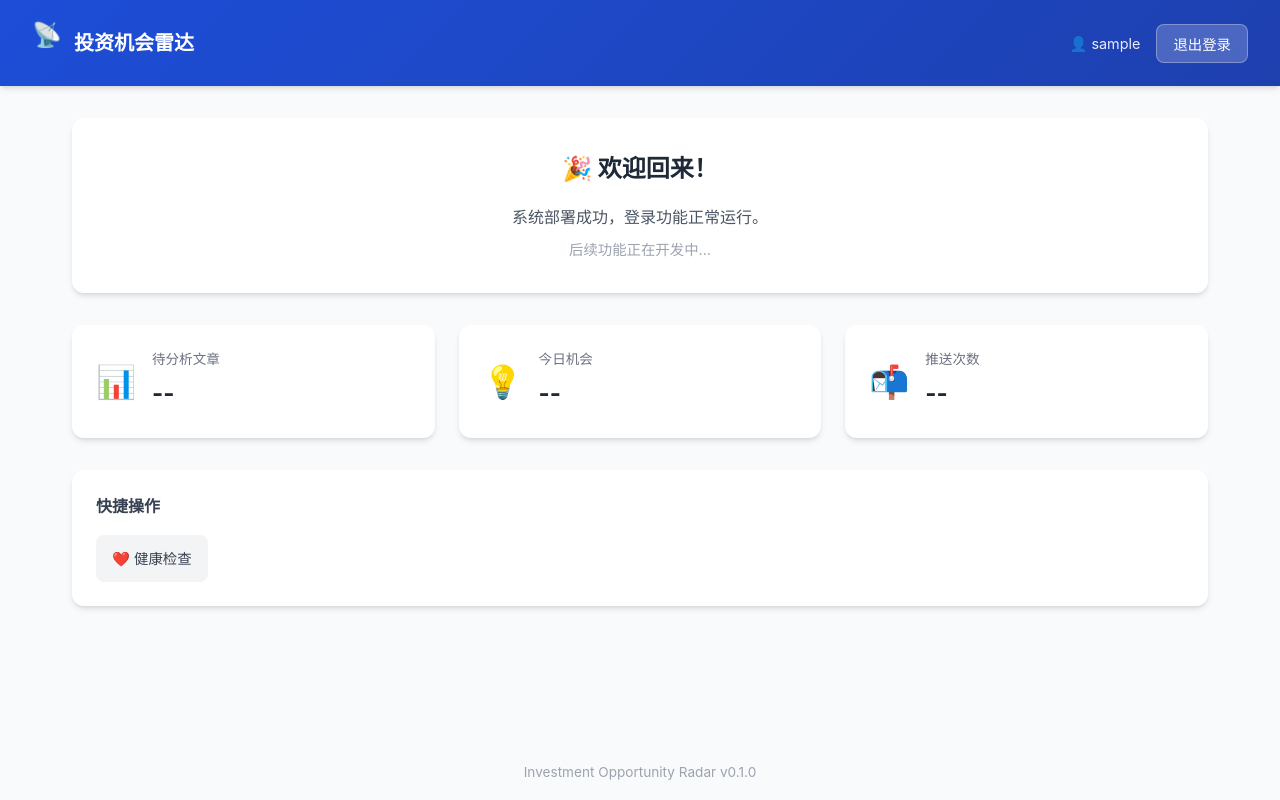
After one commit to zhsh2980/investment-opportunity-radar, a FastAPI app: template src/app/web/templates/dashboard.html in a window 1280 px wide. The commit adds this page. Run offline with FastAPI, Linux system fonts and the light colour scheme; the template is opened without the code that fills it: most values are stand-ins (such as "Sample title", 1, 10 or a date in 2020).

Commit message:
feat: 添加仪表板首页，登录成功后跳转到仪表板

```diff
--- a/src/app/main.py
+++ b/src/app/main.py
@@ -55,13 +55,55 @@ async def healthz():
 @app.get("/login")
 async def login_page(request: Request):
     """登录页面"""
+    # 如果已登录，跳转到首页
+    token = request.cookies.get("session_token")
+    if token:
+        from .core.security import verify_session_token
+        user_id = verify_session_token(token)
+        if user_id:
+            return RedirectResponse(url="/dashboard", status_code=303)
     return templates.TemplateResponse("login.html", {"request": request})
 
 
 @app.get("/")
-async def root():
-    """根路由重定向到登录"""
-    return RedirectResponse(url="/login")
+async def root(request: Request):
+    """根路由"""
+    token = request.cookies.get("session_token")
+    if token:
+        from .core.security import verify_session_token
+        user_id = verify_session_token(token)
+        if user_id:
+            return RedirectResponse(url="/dashboard", status_code=303)
+    return RedirectResponse(url="/login", status_code=303)
+
+
+@app.get("/dashboard")
+async def dashboard_page(request: Request):
+    """仪表板页面（需要登录）"""
+    from .core.security import verify_session_token
+    from .database import SessionLocal
+    from .domain.models import AppUser
+
+    token = request.cookies.get("session_token")
+    if not token:
+        return RedirectResponse(url="/login", status_code=303)
+
+    user_id = verify_session_token(token)
+    if not user_id:
+        return RedirectResponse(url="/login", status_code=303)
+
+    # 获取用户名
+    session = SessionLocal()
+    try:
+        user = session.query(AppUser).filter(AppUser.id == user_id).first()
+        username = user.username if user else "未知用户"
+    finally:
+        session.close()
+
+    return templates.TemplateResponse("dashboard.html", {
+        "request": request,
+        "username": username,
+    })
 
 
 if __name__ == "__main__":
--- a/src/app/web/static/app.css
+++ b/src/app/web/static/app.css
@@ -293,3 +293,174 @@ body {
         font-size: 2.5rem;
     }
 }
+
+/* ===== 仪表板页面 ===== */
+.dashboard-container {
+    min-height: 100vh;
+    display: flex;
+    flex-direction: column;
+    background: var(--gray-50);
+}
+
+.dashboard-header {
+    background: linear-gradient(135deg, var(--primary-600) 0%, var(--primary-700) 100%);
+    color: white;
+    padding: var(--space-4) var(--space-8);
+    display: flex;
+    justify-content: space-between;
+    align-items: center;
+    box-shadow: var(--shadow-md);
+}
+
+.header-left {
+    display: flex;
+    align-items: center;
+    gap: var(--space-3);
+}
+
+.header-left .logo {
+    font-size: 1.5rem;
+    animation: none;
+}
+
+.header-left h1 {
+    font-size: 1.25rem;
+    font-weight: 600;
+}
+
+.header-right {
+    display: flex;
+    align-items: center;
+    gap: var(--space-4);
+}
+
+.user-info {
+    font-size: 0.9rem;
+    opacity: 0.9;
+}
+
+.logout-btn {
+    background: rgba(255, 255, 255, 0.2);
+    border: 1px solid rgba(255, 255, 255, 0.3);
+    color: white;
+    padding: var(--space-2) var(--space-4);
+    border-radius: var(--radius-md);
+    cursor: pointer;
+    font-size: 0.9rem;
+    transition: all 0.2s ease;
+}
+
+.logout-btn:hover {
+    background: rgba(255, 255, 255, 0.3);
+}
+
+.dashboard-main {
+    flex: 1;
+    padding: var(--space-8);
+    max-width: 1200px;
+    margin: 0 auto;
+    width: 100%;
+}
+
+.welcome-card {
+    background: white;
+    border-radius: var(--radius-lg);
+    padding: var(--space-8);
+    box-shadow: var(--shadow-md);
+    text-align: center;
+    margin-bottom: var(--space-8);
+}
+
+.welcome-card h2 {
+    color: var(--gray-800);
+    font-size: 1.5rem;
+    margin-bottom: var(--space-4);
+}
+
+.welcome-card p {
+    color: var(--gray-600);
+}
+
+.welcome-card .hint {
+    color: var(--gray-400);
+    font-size: 0.9rem;
+    margin-top: var(--space-2);
+}
+
+.status-cards {
+    display: grid;
+    grid-template-columns: repeat(auto-fit, minmax(200px, 1fr));
+    gap: var(--space-6);
+    margin-bottom: var(--space-8);
+}
+
+.status-card {
+    background: white;
+    border-radius: var(--radius-lg);
+    padding: var(--space-6);
+    box-shadow: var(--shadow-md);
+    display: flex;
+    align-items: center;
+    gap: var(--space-4);
+}
+
+.card-icon {
+    font-size: 2rem;
+}
+
+.card-content h3 {
+    color: var(--gray-500);
+    font-size: 0.85rem;
+    font-weight: 500;
+    margin-bottom: var(--space-1);
+}
+
+.card-value {
+    color: var(--gray-800);
+    font-size: 1.5rem;
+    font-weight: 700;
+}
+
+.quick-actions {
+    background: white;
+    border-radius: var(--radius-lg);
+    padding: var(--space-6);
+    box-shadow: var(--shadow-md);
+}
+
+.quick-actions h3 {
+    color: var(--gray-700);
+    font-size: 1rem;
+    margin-bottom: var(--space-4);
+}
+
+.action-buttons {
+    display: flex;
+    gap: var(--space-4);
+    flex-wrap: wrap;
+}
+
+.action-btn {
+    display: inline-flex;
+    align-items: center;
+    gap: var(--space-2);
+    padding: var(--space-3) var(--space-4);
+    background: var(--gray-100);
+    color: var(--gray-700);
+    border-radius: var(--radius-md);
+    text-decoration: none;
+    font-size: 0.9rem;
+    transition: all 0.2s ease;
+}
+
+.action-btn:hover {
+    background: var(--primary-50);
+    color: var(--primary-600);
+}
+
+.dashboard-footer {
+    text-align: center;
+    padding: var(--space-4);
+    color: var(--gray-400);
+    font-size: 0.85rem;
+}
--- /dev/null
+++ b/src/app/web/templates/dashboard.html
@@ -0,0 +1,77 @@
+<!DOCTYPE html>
+<html lang="zh-CN">
+
+<head>
+    <meta charset="UTF-8">
+    <meta name="viewport" content="width=device-width, initial-scale=1.0">
+    <title>控制台 - 投资机会雷达</title>
+    <meta name="description" content="投资机会雷达 - 智能分析公众号文章中的投资机会">
+    <link rel="stylesheet" href="/static/app.css">
+</head>
+
+<body>
+    <div class="dashboard-container">
+        <header class="dashboard-header">
+            <div class="header-left">
+                <span class="logo">📡</span>
+                <h1>投资机会雷达</h1>
+            </div>
+            <div class="header-right">
+                <span class="user-info">👤 {{ username }}</span>
+                <form action="/api/auth/logout" method="POST" style="display:inline;">
+                    <button type="submit" class="logout-btn">退出登录</button>
+                </form>
+            </div>
+        </header>
+
+        <main class="dashboard-main">
+            <div class="welcome-card">
+                <h2>🎉 欢迎回来！</h2>
+                <p>系统部署成功，登录功能正常运行。</p>
+                <p class="hint">后续功能正在开发中...</p>
+            </div>
+
+            <div class="status-cards">
+                <div class="status-card">
+                    <div class="card-icon">📊</div>
+                    <div class="card-content">
+                        <h3>待分析文章</h3>
+                        <p class="card-value">--</p>
+                    </div>
+                </div>
+
+                <div class="status-card">
+                    <div class="card-icon">💡</div>
+                    <div class="card-content">
+                        <h3>今日机会</h3>
+                        <p class="card-value">--</p>
+                    </div>
+                </div>
+
+                <div class="status-card">
+                    <div class="card-icon">📬</div>
+                    <div class="card-content">
+                        <h3>推送次数</h3>
+                        <p class="card-value">--</p>
+                    </div>
+                </div>
+            </div>
+
+            <div class="quick-actions">
+                <h3>快捷操作</h3>
+                <div class="action-buttons">
+                    <a href="/healthz" target="_blank" class="action-btn">
+                        ❤️ 健康检查
+                    </a>
+                </div>
+            </div>
+        </main>
+
+        <footer class="dashboard-footer">
+            <p>Investment Opportunity Radar v0.1.0</p>
+        </footer>
+    </div>
+    <script src="/static/app.js"></script>
+</body>
+
+</html>
```
